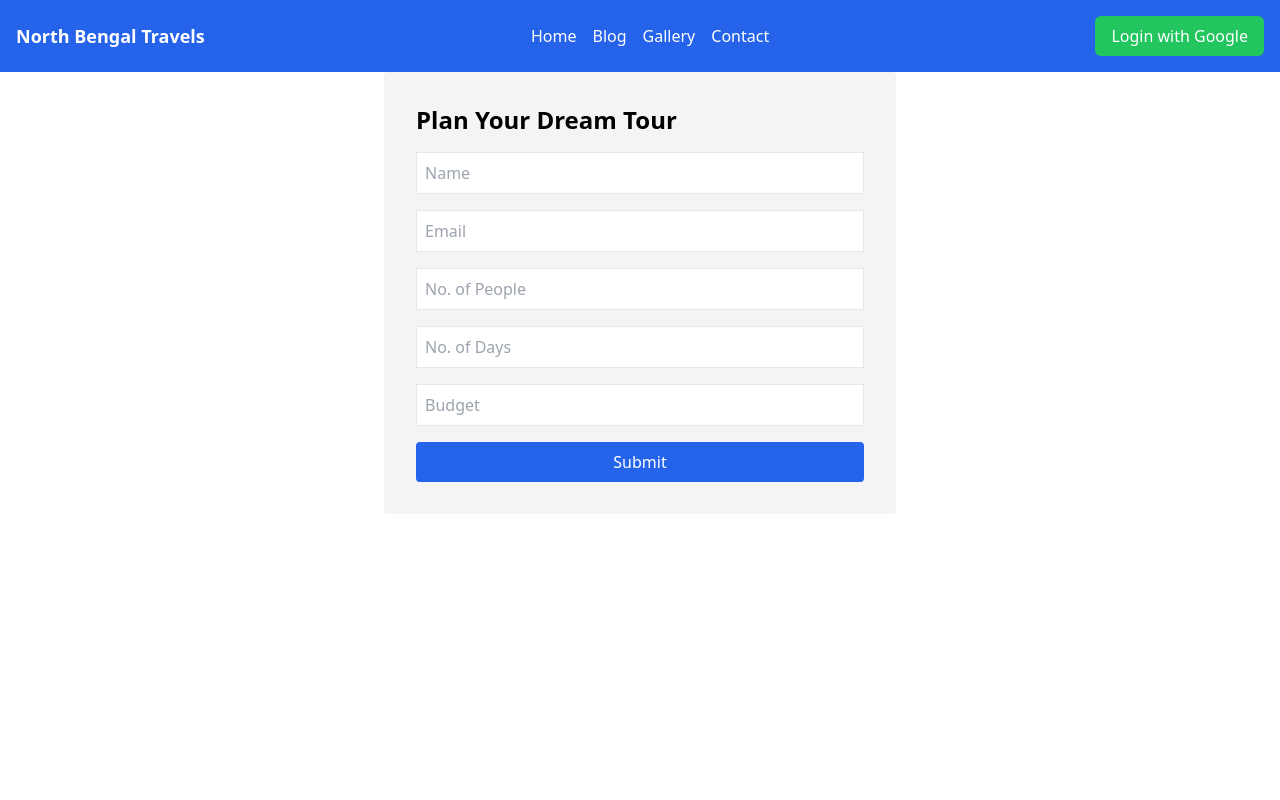
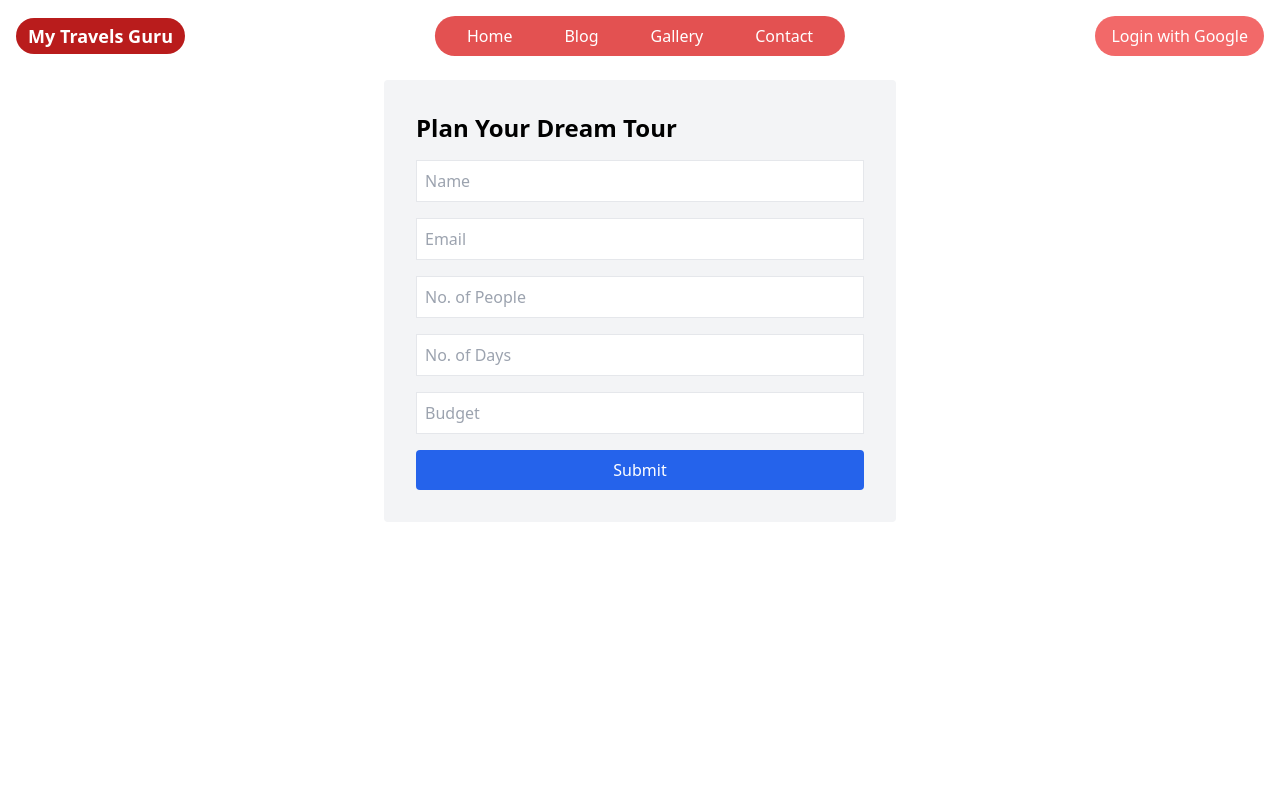
Before and after one commit to samriddha-basu-cloud/travel-advisor, a React (Create React App) app: page / in a window 1280 px wide. Shown: the top 800 px of the page. Built offline with nearby package versions, Linux system fonts and the light colour scheme; no server answers.

Commit message:
Add margin-top to main content area

```diff
--- a/src/App.js
+++ b/src/App.js
@@ -19,7 +19,7 @@ function App() {
           <Navbar />
 
           {/* Main content area for all routes */}
-          <div className="flex-grow">
+          <div className="flex-grow mt-20">
             <Routes>
               <Route path="/" element={<HomePage />} />
               <Route path="/blog" element={<BlogPage />} />
--- a/src/components/Navbar.js
+++ b/src/components/Navbar.js
@@ -1,55 +1,58 @@
 import React, { useState } from 'react';
 import { Link } from 'react-router-dom';
-import useAuth from '../hooks/useAuth'; // Import the custom hook
-import { AiOutlineMenu, AiOutlineClose } from 'react-icons/ai'; // Import icons for the hamburger and close button
+import useAuth from '../hooks/useAuth';
+import { AiOutlineMenu, AiOutlineClose, AiOutlineLogout } from 'react-icons/ai';
 
 const Navbar = () => {
-  const { user, loginWithGooglePopup, logout, authError } = useAuth(); // Destructure loginWithGooglePopup from useAuth
-  const [isOpen, setIsOpen] = useState(false); // State to manage sidebar visibility
-  const [dropdownOpen, setDropdownOpen] = useState(false); // State to manage profile dropdown visibility
+  const { user, loginWithGooglePopup, logout, authError } = useAuth();
+  const [isOpen, setIsOpen] = useState(false);
+  const [dropdownOpen, setDropdownOpen] = useState(false);
 
-  // Toggle the sidebar for mobile
   const toggleSidebar = () => setIsOpen(!isOpen);
-
-  // Toggle the user profile dropdown
   const toggleDropdown = () => setDropdownOpen(!dropdownOpen);
 
   return (
     <>
       {/* Main Navbar */}
-      <nav className="bg-blue-600 p-4 flex justify-between items-center">
+      <nav className="bg-red-900 bg-opacity-0 p-4 fixed top-0 left-0 right-0 z-50 transition-all duration-300">
+        <div className="max-w-7xl mx-auto flex justify-between items-center relative">
           {/* Left - Company Name */}
-        <h1 className="text-white text-lg font-bold">North Bengal Travels</h1>
+          <h1 className="text-white text-lg font-bold bg-red-700 px-3 py-1 rounded-full">My Travels Guru</h1>
 
-        {/* Middle - Desktop Navigation Links */}
-        <ul className="hidden md:flex space-x-4 justify-center flex-grow">
-          <li><Link to="/" className="text-white">Home</Link></li>
-          <li><Link to="/blog" className="text-white">Blog</Link></li>
-          <li><Link to="/gallery" className="text-white">Gallery</Link></li>
-          <li><Link to="/contact" className="text-white">Contact</Link></li>
+          {/* Center - Desktop Navigation Links */}
+          <div className="hidden md:block absolute left-1/2 transform -translate-x-1/2">
+            <ul className="flex space-x-1 justify-center bg-red-600 bg-opacity-80 rounded-full p-2">
+              <li><Link to="/" className="text-white px-6 py-3 rounded-full hover:bg-red-500 transition-all duration-300">Home</Link></li>
+              <li><Link to="/blog" className="text-white px-6 py-3 rounded-full hover:bg-red-500 transition-all duration-300">Blog</Link></li>
+              <li><Link to="/gallery" className="text-white px-6 py-3 rounded-full hover:bg-red-500 transition-all duration-300">Gallery</Link></li>
+              <li><Link to="/contact" className="text-white px-6 py-3 rounded-full hover:bg-red-500 transition-all duration-300">Contact</Link></li>
             </ul>
+          </div>
 
           {/* Right - User Profile for large screens */}
           {user ? (
             <div className="hidden md:flex items-center ml-auto relative">
-            <button onClick={toggleDropdown} className="flex items-center space-x-2 focus:outline-none">
-              {/* User's Display Picture */}
+              <button onClick={toggleDropdown} className="flex items-center space-x-2 focus:outline-none bg-red-600 bg-opacity-80 rounded-full p-2 transition-all duration-300 hover:bg-opacity-100">
                 <img
                   src={user.photoURL}
                   alt="User profile"
-                className="w-10 h-10 rounded-full border border-white"
+                  className="w-8 h-8 rounded-full border border-white"
                 />
-              {/* User's Display Name */}
                 <span className="text-white">{user.displayName}</span>
               </button>
 
-            {/* Dropdown Menu */}
+              {/* Enhanced Dropdown Menu */}
               {dropdownOpen && (
                 <div className="absolute right-0 mt-2 w-48 bg-white rounded-md shadow-lg py-1 z-10">
+                  <div className="px-4 py-2 border-b border-gray-200">
+                    <p className="text-sm font-medium text-gray-900">{user.displayName}</p>
+                    <p className="text-sm text-gray-500">{user.email}</p>
+                  </div>
                   <button
                     onClick={logout}
-                  className="block w-full text-left px-4 py-2 text-gray-700 hover:bg-gray-100"
+                    className="flex items-center w-full text-left px-4 py-2 text-sm text-gray-700 hover:bg-red-100 transition-all duration-300"
                   >
+                    <AiOutlineLogout className="mr-2" />
                     Logout
                   </button>
                 </div>
@@ -58,7 +61,7 @@ const Navbar = () => {
           ) : (
             <button
               onClick={loginWithGooglePopup}
-            className="hidden md:inline bg-green-500 text-white py-2 px-4 rounded-md ml-auto"
+              className="hidden md:inline bg-red-500 bg-opacity-80 text-white py-2 px-4 rounded-full ml-auto hover:bg-opacity-100 transition-all duration-300"
             >
               Login with Google
             </button>
@@ -66,19 +69,20 @@ const Navbar = () => {
 
           {/* Right - Hamburger Menu for mobile */}
           <div className="md:hidden">
-          <button onClick={toggleSidebar} className="text-white focus:outline-none">
-            <AiOutlineMenu size={28} /> {/* Hamburger Icon */}
+            <button onClick={toggleSidebar} className="text-white focus:outline-none bg-red-600 bg-opacity-80 rounded-full p-2 transition-all duration-300 hover:bg-opacity-100">
+              <AiOutlineMenu size={24} />
             </button>
+          </div>
         </div>
       </nav>
 
       {/* Sidebar for mobile - Sliding in from the right */}
-      <div className={`fixed inset-y-0 right-0 w-64 bg-blue-600 text-white transform ${isOpen ? 'translate-x-0' : 'translate-x-full'} transition-transform duration-300 ease-in-out`}>
+      <div className={`fixed inset-y-0 right-0 w-64 bg-red-900 bg-opacity-95 backdrop-blur-md text-white transform ${isOpen ? 'translate-x-0' : 'translate-x-full'} transition-transform duration-300 ease-in-out z-50`}>
         {/* Sidebar Header */}
         <div className="flex justify-between items-center p-4">
-          <h2 className="text-lg font-bold"> </h2>
-          <button onClick={toggleSidebar} className="text-white focus:outline-none">
-            <AiOutlineClose size={28} /> {/* Close Button */}
+          <h2 className="text-lg font-bold text-white"> </h2>
+          <button onClick={toggleSidebar} className="text-white focus:outline-none bg-red-600 bg-opacity-80 rounded-full p-2 transition-all duration-300 hover:bg-opacity-100">
+            <AiOutlineClose size={24} />
           </button>
         </div>
 
@@ -86,13 +90,14 @@ const Navbar = () => {
         <div className="p-4">
           {user ? (
             <div className="flex flex-col items-center">
-              <img src={user.photoURL} alt="User profile" className="w-16 h-16 rounded-full border border-white" />
-              <p className="mt-2 text-lg font-semibold">{user.displayName}</p>
+              <img src={user.photoURL} alt="User profile" className="w-16 h-16 rounded-full border-2 border-white" />
+              <p className="mt-2 text-lg font-semibold text-white">{user.displayName}</p>
+              <p className="text-sm text-red-200">{user.email}</p>
             </div>
           ) : (
             <button
               onClick={loginWithGooglePopup}
-              className="bg-green-500 text-white py-2 px-4 rounded-md w-full text-center"
+              className="bg-red-500 bg-opacity-80 text-white py-2 px-4 rounded-full w-full text-center hover:bg-opacity-100 transition-all duration-300"
             >
               Login with Google
             </button>
@@ -100,17 +105,17 @@ const Navbar = () => {
         </div>
 
         {/* Sidebar Navigation Links */}
-        <div className="flex flex-col space-y-4 mt-8">
-          <Link to="/" className="block px-4 py-2 text-white hover:bg-blue-700" onClick={toggleSidebar}>
+        <div className="flex flex-col space-y-2 mt-8">
+          <Link to="/" className="block px-4 py-2 text-white hover:bg-red-600 hover:bg-opacity-50 rounded-full transition-all duration-300" onClick={toggleSidebar}>
             Home
           </Link>
-          <Link to="/blog" className="block px-4 py-2 text-white hover:bg-blue-700" onClick={toggleSidebar}>
+          <Link to="/blog" className="block px-4 py-2 text-white hover:bg-red-600 hover:bg-opacity-50 rounded-full transition-all duration-300" onClick={toggleSidebar}>
             Blog
           </Link>
-          <Link to="/gallery" className="block px-4 py-2 text-white hover:bg-blue-700" onClick={toggleSidebar}>
+          <Link to="/gallery" className="block px-4 py-2 text-white hover:bg-red-600 hover:bg-opacity-50 rounded-full transition-all duration-300" onClick={toggleSidebar}>
             Gallery
           </Link>
-          <Link to="/contact" className="block px-4 py-2 text-white hover:bg-blue-700" onClick={toggleSidebar}>
+          <Link to="/contact" className="block px-4 py-2 text-white hover:bg-red-600 hover:bg-opacity-50 rounded-full transition-all duration-300" onClick={toggleSidebar}>
             Contact
           </Link>
         </div>
@@ -120,8 +125,9 @@ const Navbar = () => {
           <div className="absolute bottom-4 w-full flex justify-center">
             <button
               onClick={logout}
-              className="bg-red-500 text-white py-2 px-4 rounded-md w-11/12 text-center"
+              className="flex items-center justify-center bg-red-500 bg-opacity-80 text-white py-2 px-4 rounded-full w-11/12 text-center hover:bg-opacity-100 transition-all duration-300"
             >
+              <AiOutlineLogout className="mr-2" />
               Logout
             </button>
           </div>
```
Lines whose indentation alone changed are shown as unchanged.
